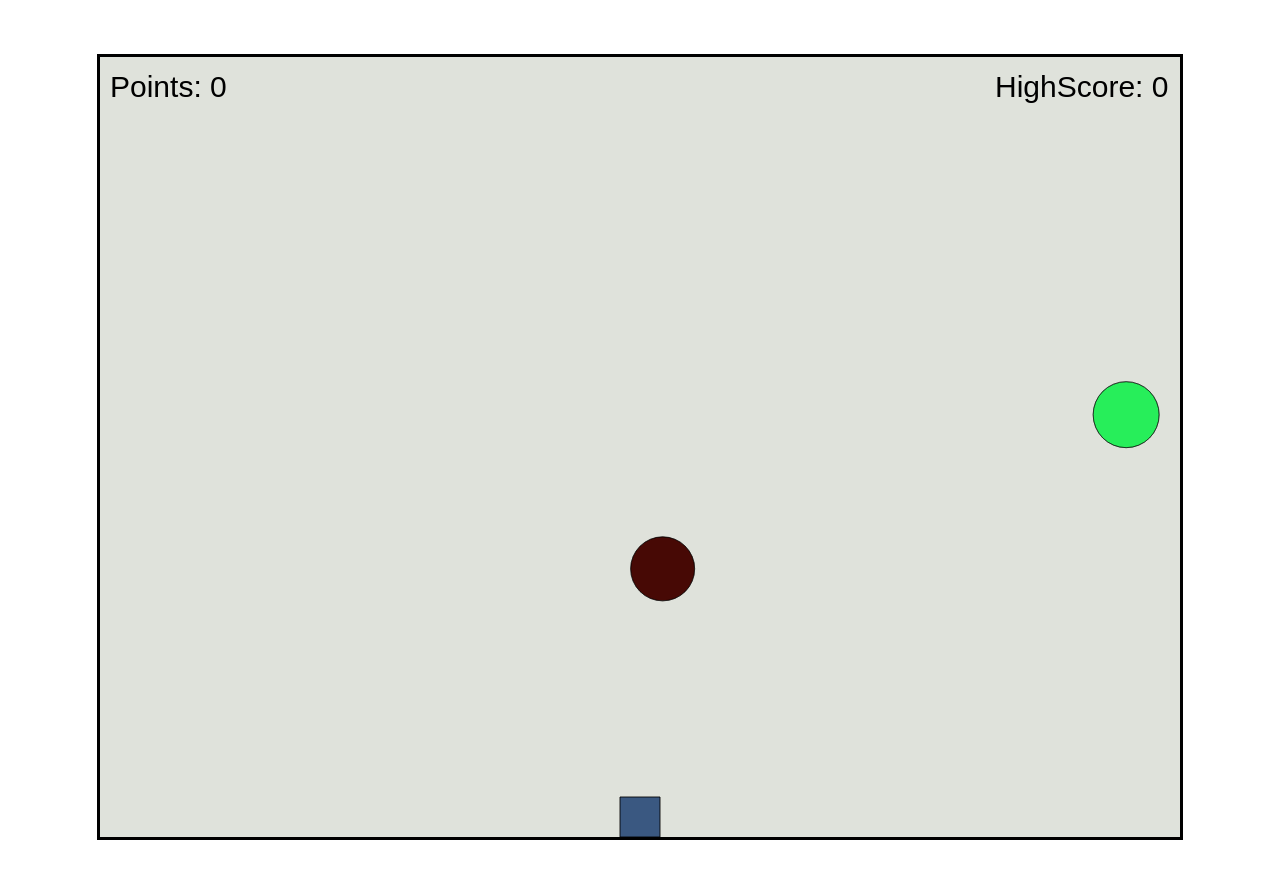
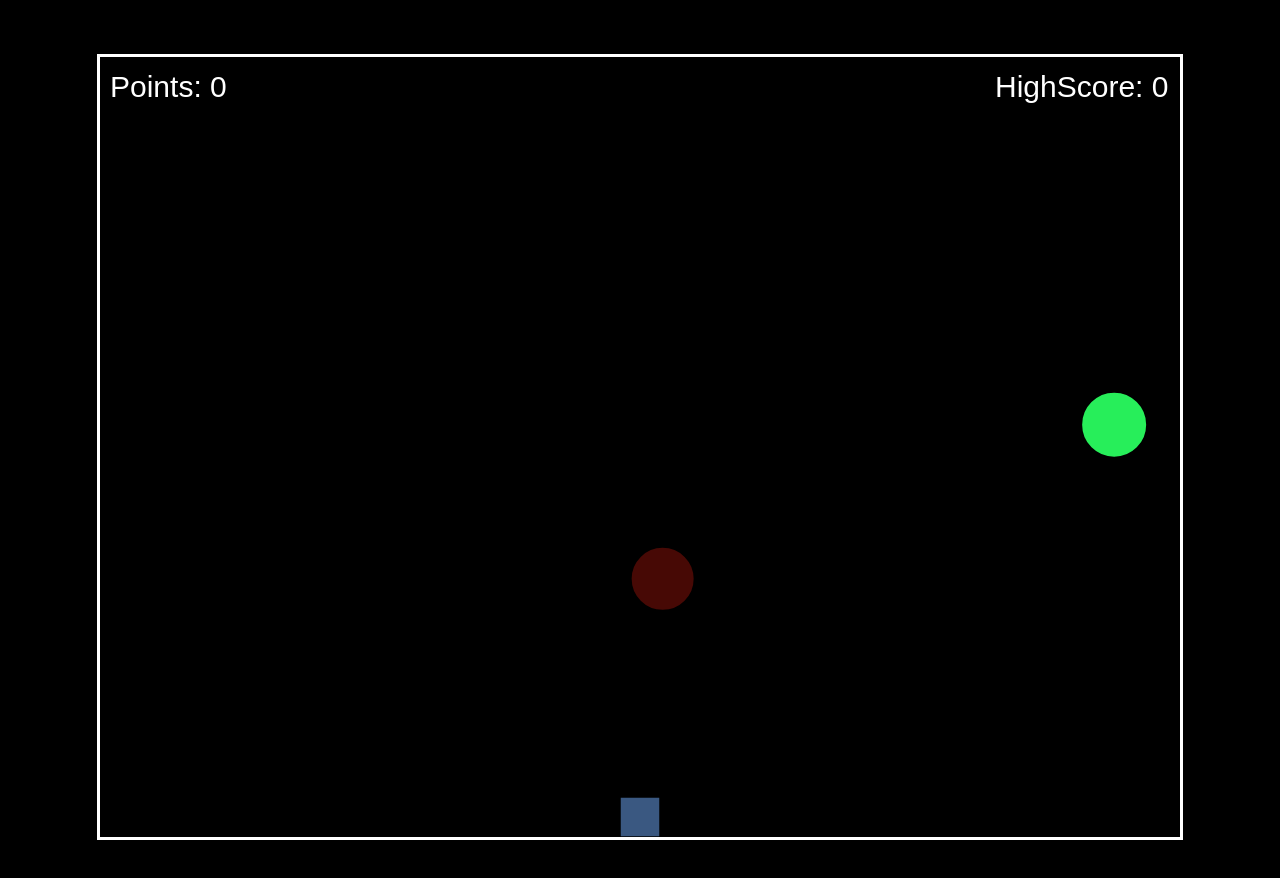
Before and after one commit to HrafnkellTorri/Lokaverkefni_vef-og-for, a plain HTML site: page Singleplayer.html in a window 1280 px wide. Drawn offline with Linux system fonts and the light colour scheme.

Commit message:
Add files via upload

```diff
--- a/engine.js
+++ b/engine.js
@@ -45,8 +45,8 @@ var Ball = {
     ctx.fillStyle = this.color;
     ctx.fill();
     ctx.arc(this.x, this.y, this.ballRadius, 0, Math.PI*2);
-    ctx.fillStyle = "black";
-    ctx.lineWidth = 0.5;
+    ctx.fillStyle = "white";
+    ctx.lineWidth = 2;
     ctx.stroke();
     ctx.closePath();
     },
@@ -70,19 +70,19 @@ var Ball = {
         }
         else
         {
-            ctx.fillStyle = "skyblue";
+
         }
         this.x += this.dx;
         this.y += this.dy;
     }
 };
 
-var ball1 = Ball.create(Math.random() * 500 + 30,Math.random() * 500 + 20,-difficulty,difficulty,30,randomColor());
-var ball2 = Ball.create(Math.random() * 500 + 30,Math.random() * 500 + 20,difficulty,difficulty,30,randomColor());
-var ball3 = Ball.create(Math.random() * 500 + 30,Math.random() * 500 + 20,3,3,30,randomColor());
-var ball4 = Ball.create(Math.random() * 500 + 30,Math.random() * 500 + 20,3,-3,30,randomColor());
-var ball5 = Ball.create(Math.random() * 500 + 30,Math.random() * 500 + 20,difficulty,difficulty,30,randomColor());
-var ball6 = Ball.create(Math.random() * 500 + 30,Math.random() * 500 + 20,difficulty,difficulty,30,randomColor());
+var ball1 = Ball.create(Math.random() * 500 + 30,Math.random() * 500 + 30,-difficulty,difficulty,30,randomColor());
+var ball2 = Ball.create(Math.random() * 500 + 30,Math.random() * 500 + 30,difficulty,difficulty,30,randomColor());
+var ball3 = Ball.create(Math.random() * 500 + 30,Math.random() * 500 + 30,3,3,30,randomColor());
+var ball4 = Ball.create(Math.random() * 500 + 30,Math.random() * 500 + 30,3,-3,30,randomColor());
+var ball5 = Ball.create(Math.random() * 500 + 30,Math.random() * 500 + 30,difficulty,difficulty,30,randomColor());
+var ball6 = Ball.create(Math.random() * 500 + 30,Math.random() * 500 + 30,difficulty,difficulty,30,randomColor());
 
 function draw()
 {
@@ -100,8 +100,8 @@ function drawplayer() {
     ctx.fillStyle = player1color;
     ctx.fill();
     ctx.rect(playerX, playerY, playerWidth, playerHeight);
-    ctx.fillStyle = "black";
-    ctx.lineWidth = 0.5;
+    ctx.fillStyle = "white";
+    ctx.lineWidth = 1;
     ctx.stroke();
     ctx.closePath();
 }
@@ -135,16 +135,16 @@ function playerControler()
     if (rightPressed || leftPressed || upPressed || downPressed)
     {
 
-        if(rightPressed && playerX < canvas.width - playerWidth - 3) {
+        if(rightPressed && playerX < canvas.width - playerWidth) {
             playerX += 12;
         }
-        else if(leftPressed && playerX > 2) {
+        else if(leftPressed && playerX > 0) {
             playerX -= 12;
         }
-        else if(upPressed && playerY > 4) {
+        else if(upPressed && playerY > 0) {
             playerY -= 12;
         }
-        else if(downPressed && playerY < canvas.height - 3 - playerHeight) {
+        else if(downPressed && playerY < canvas.height - playerHeight) {
             playerY += 12;
         }
         score();
@@ -282,7 +282,7 @@ function toHighscoreList() {
     localStorage.setItem('gameResult', JSON.stringify(gameResult));
 
     ctx.font = "30px Arial";
-    ctx.fillStyle = "black";
+    ctx.fillStyle = "white";
     ctx.fillText("Points: " + num ,canvas.width - 1070,40);
     ctx.fillText("HighScore: " + highscoreList[0].score,canvas.width - 185,40);
 }
--- a/style.css
+++ b/style.css
@@ -1,15 +1,14 @@
 *
 {
+	background-color: black;
 	padding: 0;
 	margin: 0;
 }
 canvas
 {
-	border: 3px solid;
-	background: #eee;
+	border: 3px solid white;
  	display: block;
  	margin: 0 auto;
- 	background-color: #DFE2DB;
  	background-repeat: no-repeat;
  	background-size: 100% 110%;
 }
```
